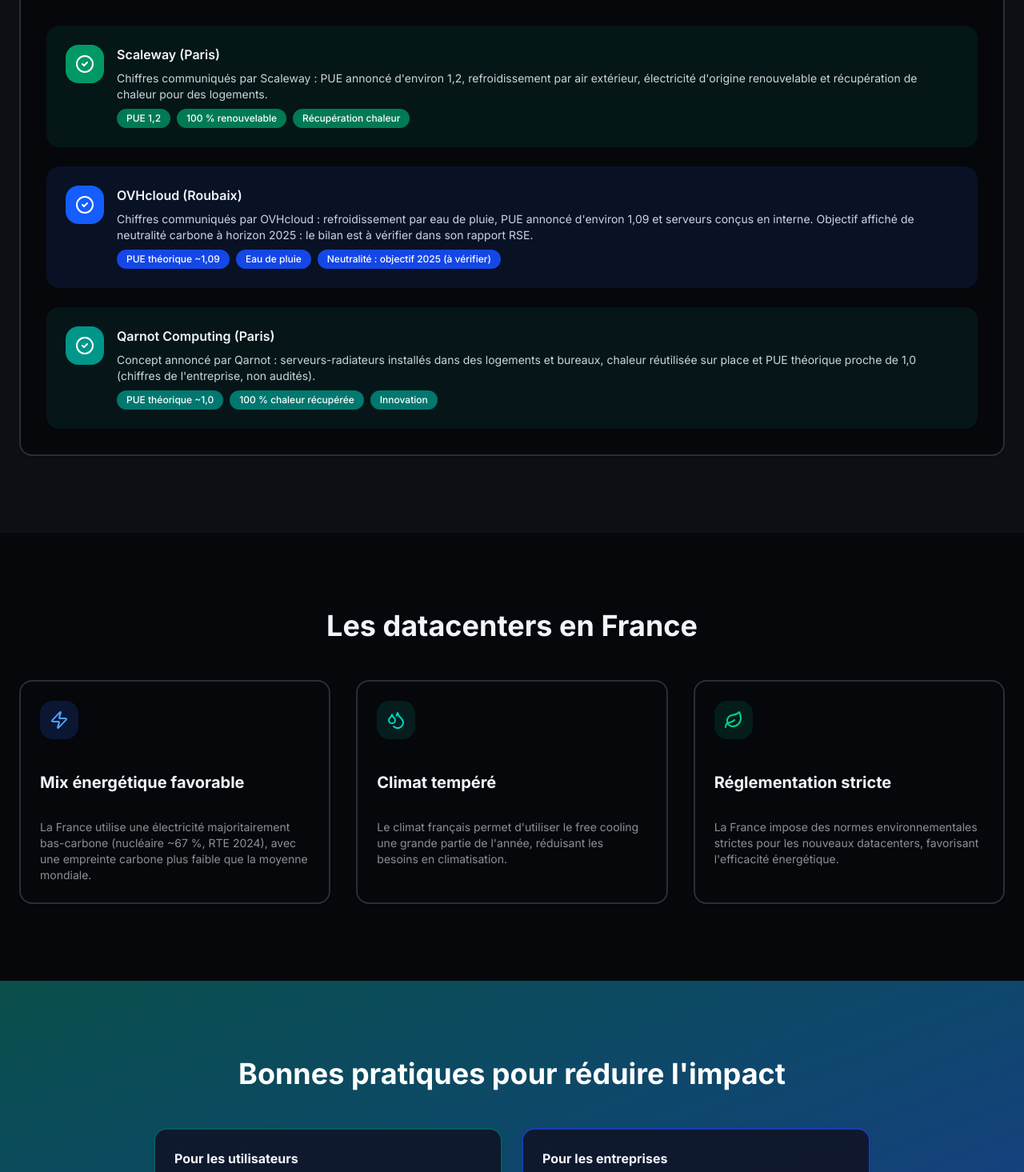
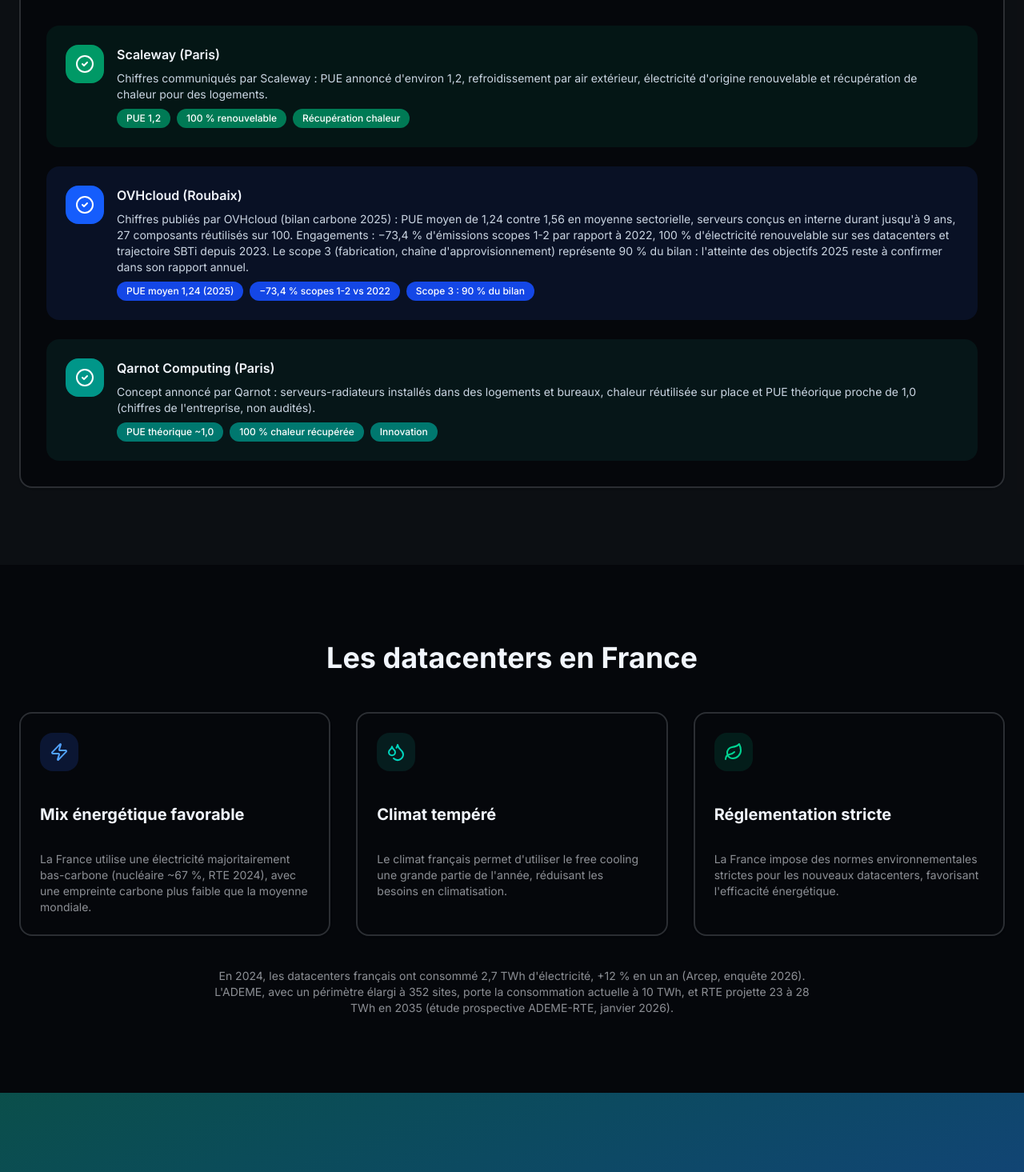
Before and after one commit to Hylst/le-green-it-en-clair, a Next.js app: page /greenit/datacenters in a window 1280 px wide. Shown: the part 6749-8214 px from the top of the page at 80% size. Built offline with nearby package versions, Linux system fonts and the light colour scheme; no server answers.

Commit message:
contenu : chiffres OVHcloud 2025 et datacenters France actualises

```diff
--- a/app/datacenters/page.tsx
+++ b/app/datacenters/page.tsx
@@ -632,15 +632,20 @@
                 <div>
                   <h4 className="mb-2 font-semibold text-foreground">OVHcloud (Roubaix)</h4>
                   <p className="mb-2 text-sm text-slate-700 dark:text-slate-300">
-                    Chiffres communiqués par OVHcloud : refroidissement par eau de pluie, PUE annoncé d'environ 1,09 et serveurs conçus en interne. Objectif affiché de neutralité carbone à horizon 2025 : le bilan est à vérifier dans son rapport RSE.
+                    Chiffres publiés par OVHcloud (bilan carbone 2025) : PUE moyen de 1,24 contre 1,56 en moyenne
+                    sectorielle, serveurs conçus en interne durant jusqu&apos;à 9 ans, 27 composants réutilisés sur 100.
+                    Engagements : −73,4 % d&apos;émissions scopes 1-2 par rapport à 2022, 100 % d&apos;électricité renouvelable
+                    sur ses datacenters et trajectoire SBTi depuis 2023. Le scope 3 (fabrication, chaîne
+                    d&apos;approvisionnement) représente 90 % du bilan : l&apos;atteinte des objectifs 2025 reste à confirmer
+                    dans son rapport annuel.
                   </p>
                   <div className="flex flex-wrap gap-2">
-                    <span className="rounded-full bg-blue-700 px-3 py-1 text-xs font-medium text-white">PUE théorique ~1,09</span>
+                    <span className="rounded-full bg-blue-700 px-3 py-1 text-xs font-medium text-white">PUE moyen 1,24 (2025)</span>
                     <span className="rounded-full bg-blue-700 px-3 py-1 text-xs font-medium text-white">
-                      Eau de pluie
+                      −73,4 % scopes 1-2 vs 2022
                     </span>
                     <span className="rounded-full bg-blue-700 px-3 py-1 text-xs font-medium text-white">
-                      Neutralité : objectif 2025 (à vérifier)
+                      Scope 3 : 90 % du bilan
                     </span>
                   </div>
                 </div>
@@ -705,10 +710,15 @@
               <h3 className="mb-2 text-xl font-bold text-foreground">Réglementation stricte</h3>
               <p className="text-sm text-muted-foreground">
                 La France impose des normes environnementales strictes pour les nouveaux datacenters, favorisant
-                l'efficacité énergétique.
+                l&apos;efficacité énergétique.
               </p>
             </Card>
           </div>
+          <p className="mx-auto mt-10 max-w-3xl text-center text-sm text-muted-foreground">
+            En 2024, les datacenters français ont consommé 2,7 TWh d&apos;électricité, +12 % en un an (Arcep, enquête
+            2026). L&apos;ADEME, avec un périmètre élargi à 352 sites, porte la consommation actuelle à 10 TWh, et RTE
+            projette 23 à 28 TWh en 2035 (étude prospective ADEME-RTE, janvier 2026).
+          </p>
         </div>
       </section>
 
```
